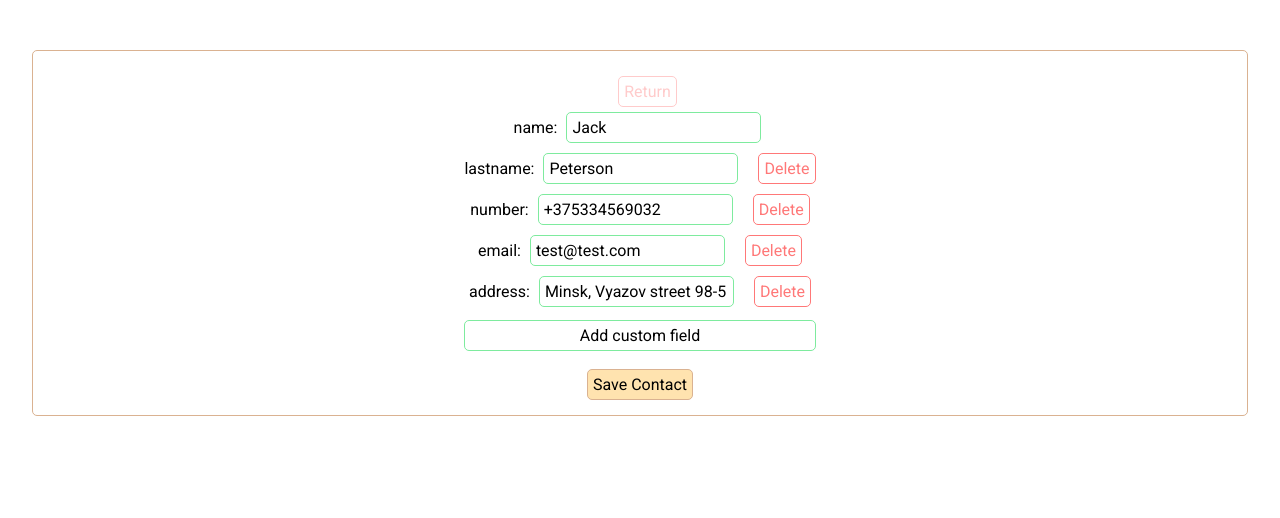
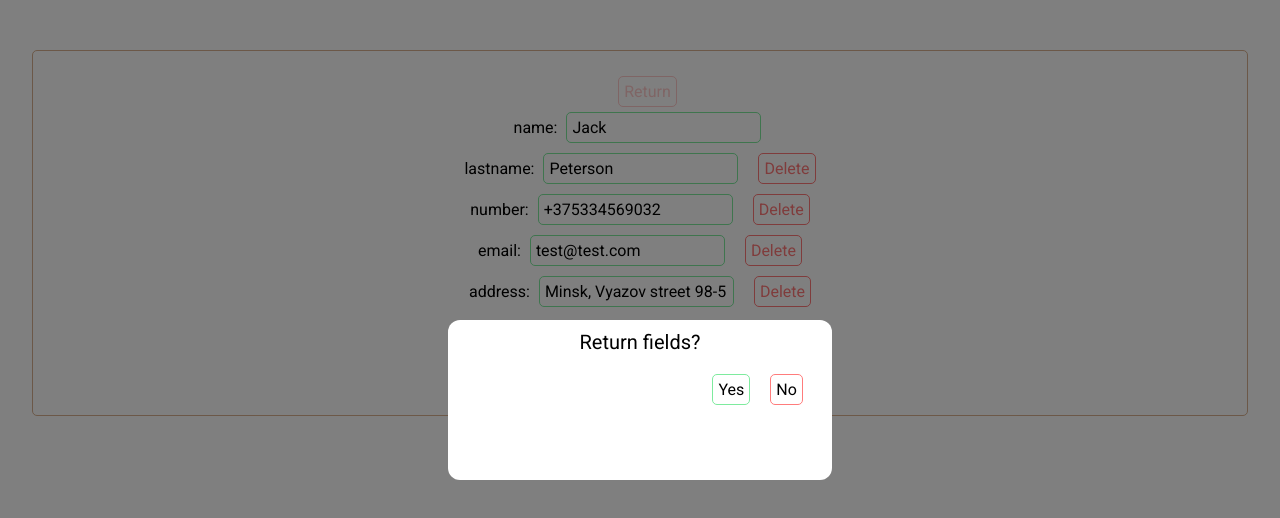
Before and after one commit to svtslv17/contact-book, a Vue app: page /contact/1 in a window 1280 px wide. Both pictures are taken after a click on the button "Return". Shown: the top 518 px of the page. Built offline with nearby package versions, Linux system fonts and the light colour scheme.

Commit message:
add: pop-up for pages

```diff
--- a/src/components/ContactItem.vue
+++ b/src/components/ContactItem.vue
@@ -10,22 +10,35 @@
       <button class="btn" @click="$router.push(`/contact/${contact.id}`)">
         Details
       </button>
-      <button class="btn" @click="$store.dispatch('delContact', contact.id)">
+      <button class="btn" @click="show = true">
         Delete
       </button>
+      <pop-up
+        :show="show"
+        @yes="$store.dispatch('delContact', contact.id)"
+        @no="show = false"
+        >Do you really want to remove <strong>{{ contact.name }}</strong> from
+        your contacts?</pop-up
+      >
     </div>
   </div>
 </template>
 
 <script>
+import PopUp from "@/components/UI/PopUp.vue";
 export default {
+  components: {
+    PopUp,
+  },
   props: {
     contact: {
       type: Object,
       required: true,
     },
   },
-  methods: {},
+  data() {
+    return { show: false };
+  },
 };
 </script>
 
--- a/src/components/ContactsForm.vue
+++ b/src/components/ContactsForm.vue
@@ -1,8 +1,15 @@
 <template>
+  <pop-up :show="show" @yes="deleteField(fieldSet)" @no="show = false"
+    >Remove field <strong>{{ fieldSet }}</strong
+    >?</pop-up
+  >
+  <pop-up :show="showEdit" @yes="returnFields()" @no="showEdit = false"
+    >Return fields?</pop-up
+  >
   <form class="contact-form" @submit.prevent>
     <div class="fields">
       <div v-if="resetBtns">
-        <button class="btn return-btn" @click="returnFields">Return</button>
+        <button class="btn return-btn" @click="showEdit = true">Return</button>
         <button
           class="btn back-btn"
           @click="returnLastChanges"
@@ -27,7 +34,7 @@
           <button
             class="btn del-btn"
             v-if="field[0] !== 'name'"
-            @click="deleteField(`${field[0]}`)"
+            @click="Confirmation(field[0])"
           >
             Delete
           </button>
@@ -51,8 +58,9 @@
 
 <script>
 import SubmitBtn from "@/components/UI/SubmitBtn.vue";
+import PopUp from "@/components/UI/PopUp.vue";
 export default {
-  components: { SubmitBtn },
+  components: { SubmitBtn, PopUp },
   props: {
     contact: {
       type: Object,
@@ -77,9 +85,16 @@ export default {
       customs: [],
       lastChangedField: "",
       firstFocusInput: false,
+      show: false,
+      fieldSet: "",
+      showEdit: false,
     };
   },
   methods: {
+    Confirmation(field) {
+      this.fieldSet = field;
+      this.show = true;
+    },
     delCustom(id) {
       this.customs.splice(id, 1);
     },
@@ -88,9 +103,12 @@ export default {
     },
     deleteField(fieldName) {
       delete this.newContact[fieldName];
+      this.fieldSet = "";
+      this.show = false;
     },
     returnFields() {
       this.newContact = Object.assign({}, this.contact);
+      this.showEdit = false;
     },
     returnLastChanges() {
       this.newContact[this.lastChangedField] = this.contact[
--- /dev/null
+++ b/src/components/UI/PopUp.vue
@@ -0,0 +1,67 @@
+<template>
+  <div class="pop-up" v-if="show">
+    <div class="pop-up__content">
+      <p class="content"><slot></slot></p>
+      <div class="pop-up__btns">
+        <button class="btn" @click="yes">Yes</button>
+        <button @click="no" class="btn no-btn">No</button>
+      </div>
+    </div>
+  </div>
+</template>
+
+<script>
+export default {
+  name: "pop-up",
+  props: {
+    show: {
+      type: Boolean,
+      required: false,
+      default: true,
+    },
+  },
+  methods: {
+    yes() {
+      this.$emit("yes", true);
+    },
+    no() {
+      this.$emit("no", false);
+    },
+  },
+};
+</script>
+
+<style scoped>
+.no-btn {
+  border-color: rgb(255, 124, 124);
+}
+.pop-up {
+  top: 0;
+  left: 0;
+  right: 0;
+  bottom: 0;
+  background: rgba(0, 0, 0, 0.5);
+  position: fixed;
+  display: flex;
+}
+.pop-up__content {
+  margin: auto;
+  background: #fff;
+  border-radius: 12px;
+  min-height: 20%;
+  min-width: 30%;
+}
+.content {
+  margin: 10px;
+  text-align: center;
+  font-size: 20px;
+}
+.pop-up__btns {
+  display: flex;
+  justify-content: flex-end;
+  width: 90%;
+}
+.pop-up__btns button {
+  margin: 10px;
+}
+</style>
```
